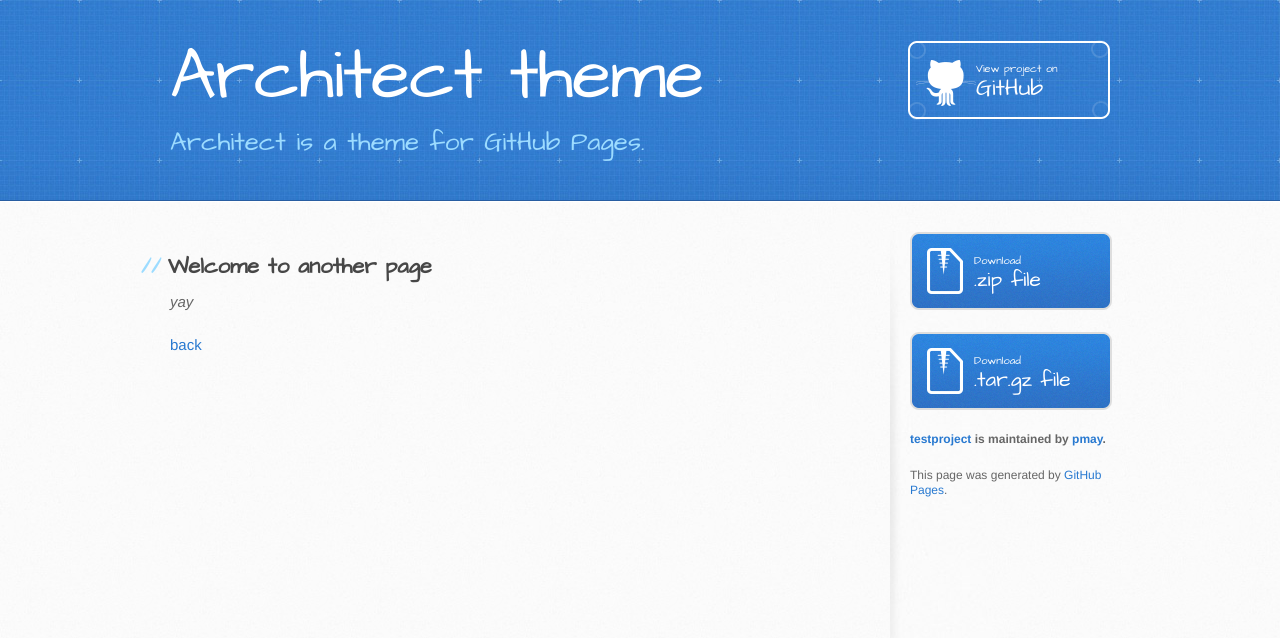
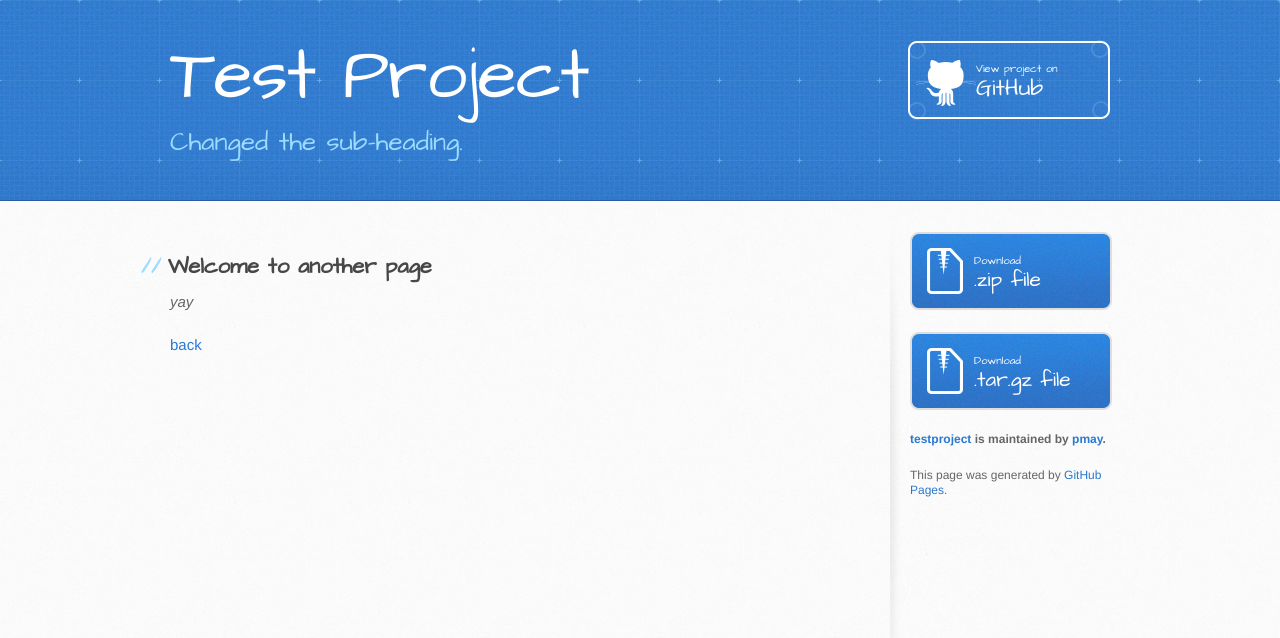
Before and after one commit to pmay/testproject, a Jekyll site: the page built from another-page.md, in a window 1280 px wide. Shown: the top 638 px of the page. Built offline with Jekyll 4.4.1, drawn with Linux system fonts in a browser that asks for light colours; our own code applies the rules of GitHub Pages for plain Markdown files.

Commit message:
changed config

```diff
--- a/_config.yml
+++ b/_config.yml
@@ -1,4 +1,4 @@
-title: Architect theme
-description: Architect is a theme for GitHub Pages.
+title: Test Project
+description: Changed the sub-heading.
 show_downloads: true
 google_analytics:
```
